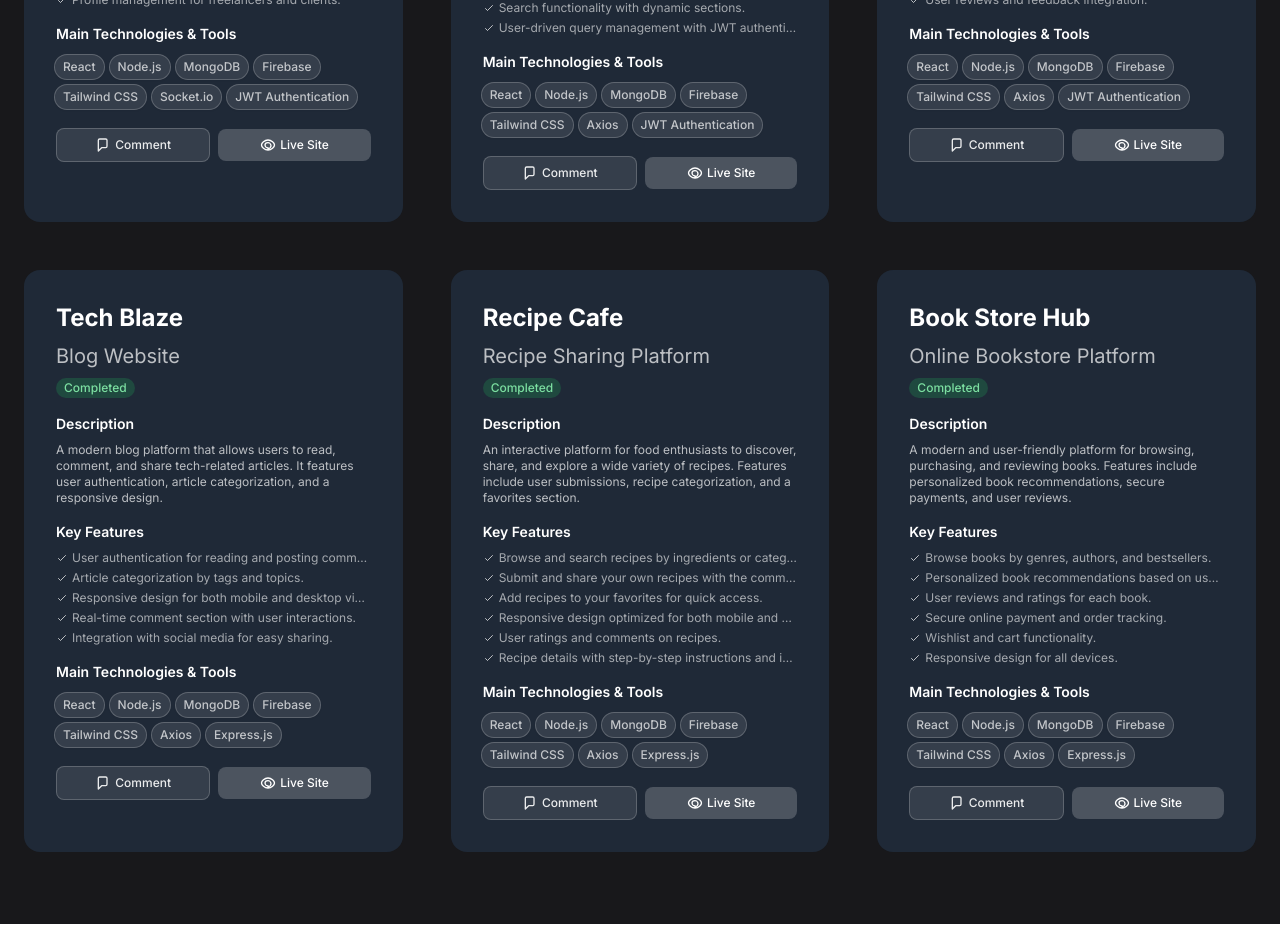
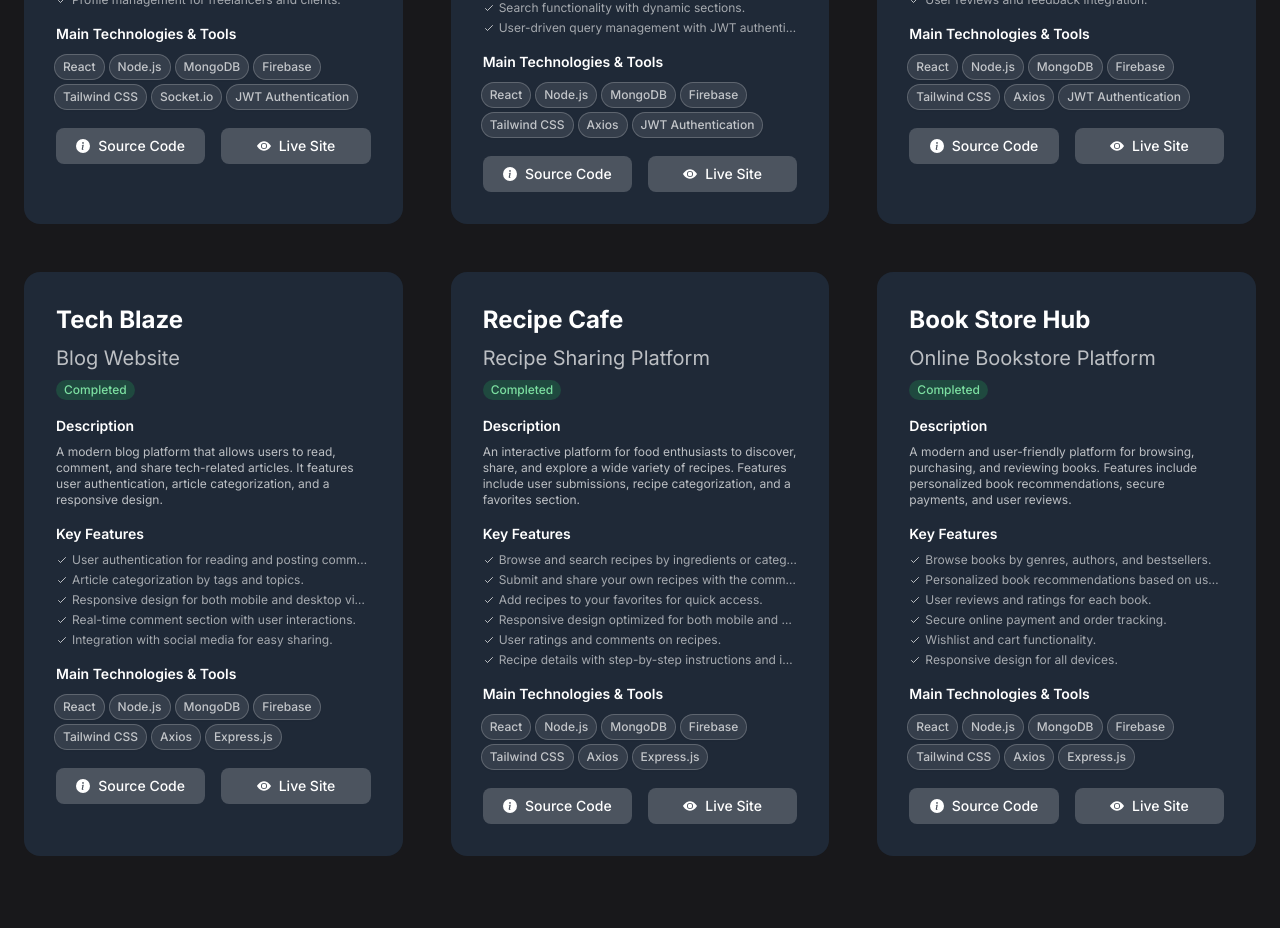
Before and after one commit to alamin6688/portfolio, a React (Vite) app: page / in a window 1280 px wide. Shown: the part 1020-1948 px from the top of the page. Built offline with nearby package versions, Linux system fonts and the light colour scheme.

Commit message:
Works Section Bugs Fixed

```diff
--- a/src/Components/Works/Works.jsx
+++ b/src/Components/Works/Works.jsx
@@ -1,4 +1,5 @@
 import React from "react";
+import { BsEyeFill, BsInfoCircleFill } from "react-icons/bs";
 
 const projects = [
   {
@@ -12,6 +13,7 @@ const projects = [
       "Profile management for freelancers and clients.",
     ],
     liveLink: "https://job-wave.netlify.app",
+    sourceCode: "https://github.com/alamin6688/job-wave-client.git",
     technologies: ["React", "Node.js", "MongoDB", "Firebase"],
     tools: ["Tailwind CSS", "Socket.io", "JWT Authentication"],
     status: "Completed",
@@ -27,6 +29,7 @@ const projects = [
       "User-driven query management with JWT authentication.",
     ],
     liveLink: "https://query-hub-web.netlify.app",
+    sourceCode: "https://github.com/alamin6688/query-hub.git",
     technologies: ["React", "Node.js", "MongoDB", "Firebase"],
     tools: ["Tailwind CSS", "Axios", "JWT Authentication"],
     status: "Completed",
@@ -42,6 +45,7 @@ const projects = [
       "User reviews and feedback integration.",
     ],
     liveLink: "https://nexus-travel.netlify.app",
+    sourceCode: "https://github.com/alamin6688/nexus-travel-client.git",
     technologies: ["React", "Node.js", "MongoDB", "Firebase"],
     tools: ["Tailwind CSS", "Axios", "JWT Authentication"],
     status: "Completed",
@@ -59,6 +63,7 @@ const projects = [
       "Integration with social media for easy sharing.",
     ],
     liveLink: "https://tech-blaze.netlify.app",
+    sourceCode: "https://github.com/alamin6688/tech-blaze-client.git",
     technologies: ["React", "Node.js", "MongoDB", "Firebase"],
     tools: ["Tailwind CSS", "Axios", "Express.js"],
     status: "Completed",
@@ -77,6 +82,7 @@ const projects = [
       "Recipe details with step-by-step instructions and ingredient lists.",
     ],
     liveLink: "https://recipe-cafe.netlify.app",
+    sourceCode: "https://github.com/alamin6688/recipe-cafe.git",
     technologies: ["React", "Node.js", "MongoDB", "Firebase"],
     tools: ["Tailwind CSS", "Axios", "Express.js"],
     status: "Completed",
@@ -95,6 +101,7 @@ const projects = [
       "Responsive design for all devices.",
     ],
     liveLink: "https://book-store-hub.netlify.app",
+    sourceCode: "https://github.com/alamin6688/book-store.git",
     technologies: ["React", "Node.js", "MongoDB", "Firebase"],
     tools: ["Tailwind CSS", "Axios", "Express.js"],
     status: "Completed",
@@ -193,45 +200,24 @@ const Works = () => {
                 </div>
 
                 {/* Action Buttons */}
-                <div className="flex justify-between items-center space-x-2">
-                  <button className="flex-1 bg-white/10 text-white/90 rounded-lg px-3 py-2 text-xs font-medium transition duration-300 ease-in-out hover:bg-white/20 flex items-center justify-center border border-white/20">
-                    <svg
-                      stroke="currentColor"
-                      viewBox="0 0 24 24"
-                      fill="none"
-                      className="h-4 w-4 mr-1"
-                      xmlns="http://www.w3.org/2000/svg"
-                    >
-                      <path
-                        d="M14 3H7a2 2 0 00-2 2v16l5-5h6a2 2 0 002-2V5a2 2 0 00-2-2z"
-                        strokeWidth="2"
-                        strokeLinejoin="round"
-                        strokeLinecap="round"
-                      ></path>
-                    </svg>
-                    Comment
-                  </button>
+                <div className="flex justify-between items-center space-x-4">
+                  <a
+                    href={project.sourceCode}
+                    target="_blank"
+                    rel="noopener noreferrer"
+                    className="flex-1 gap-2 bg-white/20 text-white rounded-lg px-3 py-2 text-sm font-medium transition duration-300 ease-in-out hover:bg-white/30 flex items-center justify-center"
+                  >
+                    <BsInfoCircleFill />
+                    Source Code
+                  </a>
 
                   <a
                     href={project.liveLink}
                     target="_blank"
                     rel="noopener noreferrer"
-                    className="flex-1 bg-white/20 text-white rounded-lg px-3 py-2 text-xs font-medium transition duration-300 ease-in-out hover:bg-white/30 flex items-center justify-center"
+                    className="flex-1 gap-2 bg-white/20 text-white rounded-lg px-3 py-2 text-sm font-medium transition duration-300 ease-in-out hover:bg-white/30 flex items-center justify-center"
                   >
-                    <svg
-                      stroke="currentColor"
-                      viewBox="0 0 24 24"
-                      fill="none"
-                      className="h-4 w-4 mr-1"
-                      xmlns="http://www.w3.org/2000/svg"
-                    >
-                      <path
-                        d="M12 4.5C6.75 4.5 2.25 9 2.25 12s4.5 7.5 9.75 7.5 9.75-4.5 9.75-7.5S17.25 4.5 12 4.5zm0 12c-2.25 0-4.5-2.25-4.5-4.5S9.75 8.5 12 8.5s4.5 2.25 4.5 4.5-2.25 4.5-4.5 4.5z"
-                        strokeWidth="2"
-                        strokeLinejoin="round"
-                        strokeLinecap="round"
-                      ></path>
-                    </svg>
+                    <BsEyeFill />
                     Live Site
                   </a>
                 </div>
```
